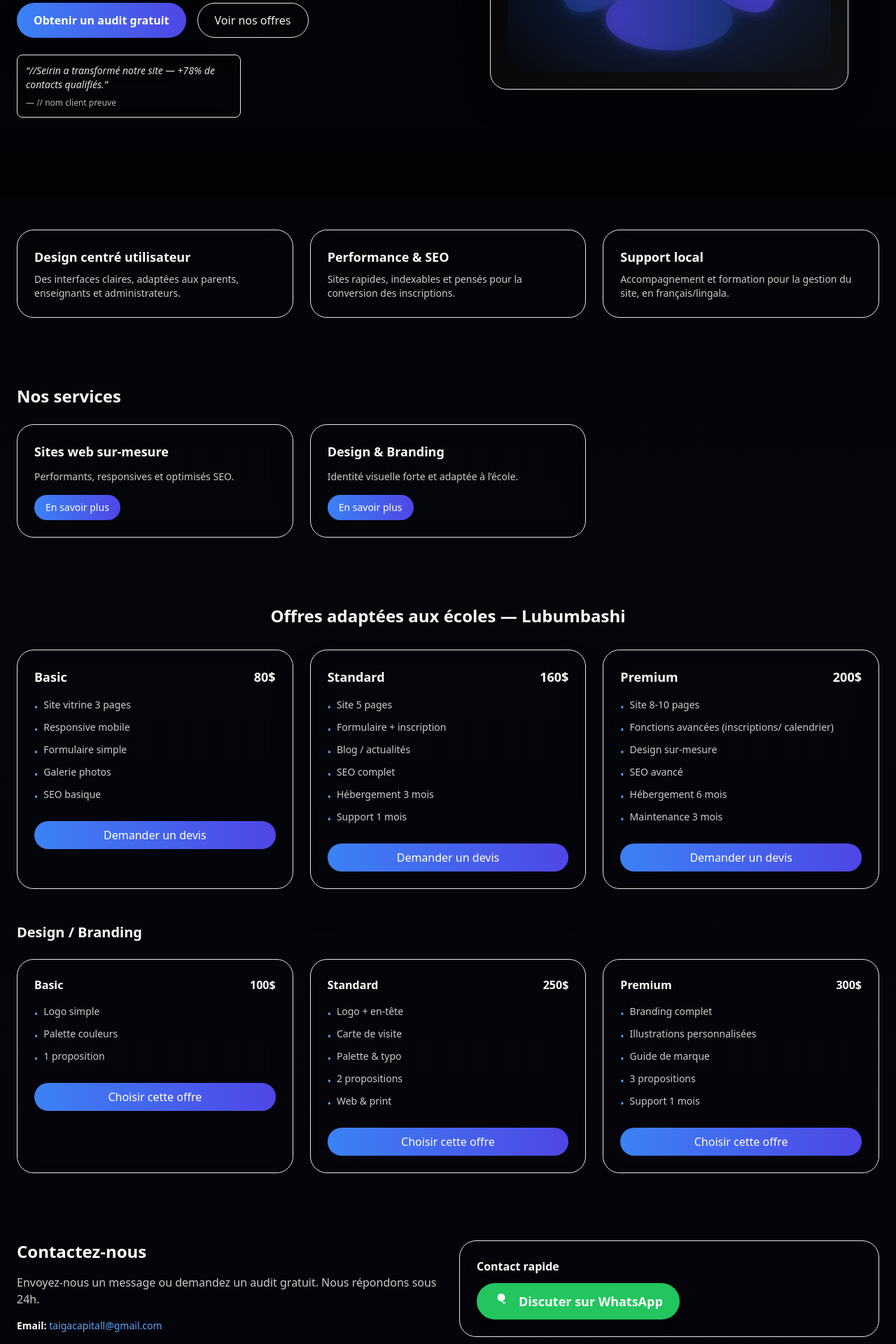
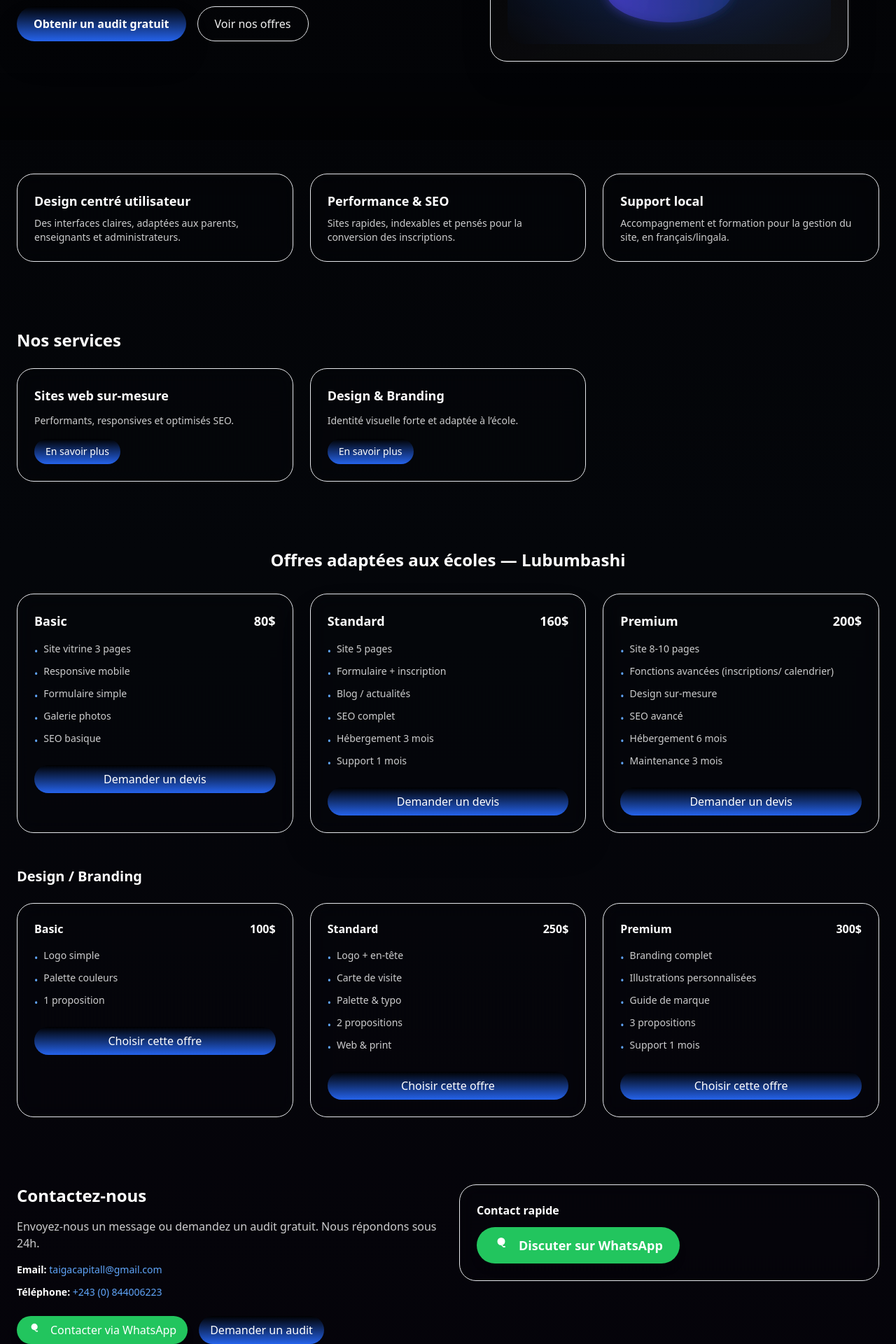
Before and after one commit to Taigacapitall/taigaservices, a React (Create React App) app: page / in a window 1280 px wide. Shown: the part 520-2440 px from the top of the page at 70% size. Built offline with nearby package versions, Linux system fonts and the light colour scheme; the HTML template or start-up script is replaced by a standard one.

Commit message:
mis à jour sans temoignages

```diff
--- a/src/App.js
+++ b/src/App.js
@@ -67,7 +67,7 @@ function LeadForm({ onSuccess, endpoint = '/api/leads', compact = false }) {
       <div className="p-4 rounded-lg bg-white/6 backdrop-blur-md border border-white/5">
         <h4 className="font-semibold text-lg">Merci — votre demande est reçue</h4>
         <p className="mt-2 text-sm text-white/75">Nous vous contacterons sous 24h. Téléchargez notre guide :</p>
-        <a href="/assets/Seirin-LeadMagnet.pdf" download className="inline-block mt-4 bg-gradient-to-r from-blue-500 to-indigo-600 text-white px-4 py-2 rounded-full font-medium">
+  <a href="/assets/Seirin-LeadMagnet.pdf" download className="inline-block mt-4 bg-gradient-to-b from-black to-blue-600 text-white px-4 py-2 rounded-full font-medium">
           Télécharger le guide
         </a>
       </div>
@@ -115,7 +115,7 @@ function LeadForm({ onSuccess, endpoint = '/api/leads', compact = false }) {
 
       <div className="flex items-center gap-3">
         <button type="submit" disabled={loading}
-          className="inline-flex items-center gap-2 bg-gradient-to-r from-blue-500 to-indigo-600 hover:from-blue-600 hover:to-indigo-700 px-5 py-2 rounded-full text-white font-semibold shadow-lg focus:outline-none focus:ring-4 focus:ring-blue-500/30">
+          className="inline-flex items-center gap-2 bg-gradient-to-b from-black to-blue-600 hover:from-blue-700 hover:to-blue-800 px-5 py-2 rounded-full text-white font-semibold shadow-lg focus:outline-none focus:ring-4 focus:ring-blue-500/30">
           {loading ? 'Envoi...' : 'Demander un audit gratuit'}
         </button>
         <button type="button" onClick={() => { setForm({ name: '', email: '', company: '', phone: '', message: '', budget: '' }); setError(''); }}
@@ -168,7 +168,7 @@ export default function LandingPage() {
             <a href="#services" className="hover:text-white transition">Services</a>
             <a href="#pricing" className="hover:text-white transition">Prix</a>
             <a href="#contact" className="hover:text-white transition">Contact</a>
-            <button onClick={openModal} className="ml-4 px-4 py-2 rounded-full bg-gradient-to-r from-blue-500 to-indigo-600 shadow-md text-white text-sm">
+            <button onClick={openModal} className="ml-4 px-4 py-2 rounded-full bg-gradient-to-b from-black to-blue-600 shadow-md text-white text-sm">
               Demander un audit
             </button>
           </nav>
@@ -194,7 +194,7 @@ export default function LandingPage() {
               <a href="#services" className="py-2 px-4 rounded hover:bg-white/10" onClick={() => setMobileMenuOpen(false)}>Services</a>
               <a href="#pricing" className="py-2 px-4 rounded hover:bg-white/10" onClick={() => setMobileMenuOpen(false)}>Pricing</a>
               <a href="#contact" className="py-2 px-4 rounded hover:bg-white/10" onClick={() => setMobileMenuOpen(false)}>Contact</a>
-              <button onClick={() => { openModal(); setMobileMenuOpen(false); }} className="mt-4 px-4 py-2 rounded-full bg-gradient-to-r from-blue-500 to-indigo-600 text-white shadow-md">Demander un audit</button>
+              <button onClick={() => { openModal(); setMobileMenuOpen(false); }} className="mt-4 px-4 py-2 rounded-full bg-gradient-to-b from-black to-blue-600 text-white shadow-md">Demander un audit</button>
             </div>
           </div>
         )}
@@ -214,7 +214,7 @@ export default function LandingPage() {
               </p>
 
               <div className="flex flex-wrap gap-4 mt-4">
-                <button onClick={openModal} className="inline-flex items-center gap-3 bg-gradient-to-r from-blue-500 to-indigo-600 px-6 py-3 rounded-full text-white font-semibold shadow-2xl hover:scale-[1.02] transition">
+                <button onClick={openModal} className="inline-flex items-center gap-3 bg-gradient-to-b from-black to-blue-600 px-6 py-3 rounded-full text-white font-semibold shadow-2xl hover:scale-[1.02] transition">
                   Obtenir un audit gratuit
                 </button>
                 <a href="#pricing" className="inline-flex items-center gap-2 px-6 py-3 rounded-full bg-white/6 text-white/95 border border-white/6 hover:bg-white/8 transition">
@@ -223,12 +223,7 @@ export default function LandingPage() {
               </div>
 
               <div className="mt-6 flex gap-4">
-                {TESTIMONIALS.map((t, i) => (
-                  <div key={i} className="bg-white/4 backdrop-blur-md p-3 rounded-lg text-sm max-w-xs border border-white/6">
-                    <div className="italic text-white/90">“{t.text}”</div>
-                    <div className="mt-2 text-xs text-white/70">— {t.name}</div>
-                  </div>
-                ))}
+                {/* Témoignages supprimés */}
               </div>
             </div>
 
@@ -297,7 +292,7 @@ export default function LandingPage() {
                 <h4 className="font-semibold text-lg">{s.title}</h4>
                 <p className="mt-3 text-sm text-white/80">{s.desc}</p>
                 <div className="mt-4">
-                  <button onClick={openModal} className="px-4 py-2 rounded-full bg-gradient-to-r from-blue-500 to-indigo-600 text-white text-sm">En savoir plus</button>
+                  <button onClick={openModal} className="px-4 py-2 rounded-full bg-gradient-to-b from-black to-blue-600 text-white text-sm">En savoir plus</button>
                 </div>
               </div>
             ))}
@@ -324,7 +319,7 @@ export default function LandingPage() {
                   {p.bullets.map((b, i) => <li key={i} className="flex items-start gap-2"><span className="mt-1 text-blue-400">•</span>{b}</li>)}
                 </ul>
                 <div className="mt-6">
-                  <button onClick={openModal} className="w-full px-4 py-2 rounded-full bg-gradient-to-r from-blue-500 to-indigo-600 text-white font-medium">Demander un devis</button>
+                  <button onClick={openModal} className="w-full px-4 py-2 rounded-full bg-gradient-to-b from-black to-blue-600 text-white font-medium">Demander un devis</button>
                 </div>
               </article>
             ))}
@@ -346,7 +341,7 @@ export default function LandingPage() {
                   {p.bullets.map((b, i) => <li key={i} className="flex items-start gap-2"><span className="mt-1 text-blue-400">•</span>{b}</li>)}
                 </ul>
                 <div className="mt-6">
-                  <button onClick={openModal} className="w-full px-4 py-2 rounded-full bg-gradient-to-r from-blue-500 to-indigo-600 text-white font-medium">Choisir cette offre</button>
+                  <button onClick={openModal} className="w-full px-4 py-2 rounded-full bg-gradient-to-b from-black to-blue-600 text-white font-medium">Choisir cette offre</button>
                 </div>
               </article>
             ))}
@@ -372,7 +367,7 @@ export default function LandingPage() {
                   Contacter via WhatsApp
                 </a>
 
-                <button onClick={openModal} className="px-4 py-2 rounded-full bg-gradient-to-r from-blue-500 to-indigo-600 text-white">Demander un audit</button>
+                <button onClick={openModal} className="px-4 py-2 rounded-full bg-gradient-to-b from-black to-blue-600 text-white">Demander un audit</button>
               </div>
             </div>
 
```
